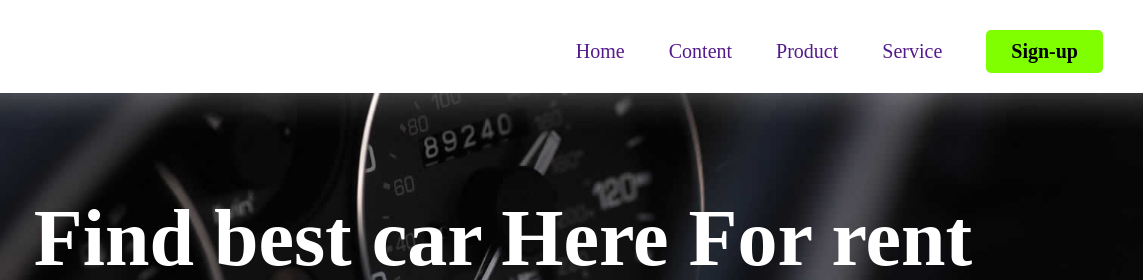
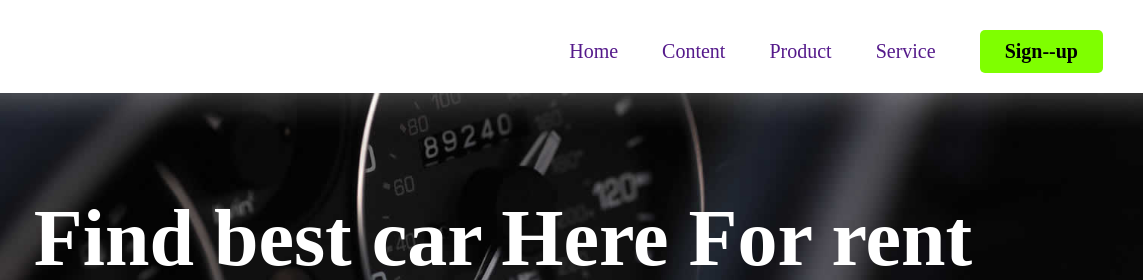
Before and after one commit to mahinosman123/car, a plain HTML site: page index.html in a window 1280 px wide. Shown: the top 280 px of the page, 137-1280 px from the left. Drawn offline with Linux system fonts and the light colour scheme.

Commit message:
first commooit

```diff
--- a/index.html
+++ b/index.html
@@ -24,7 +24,7 @@
                         <li><a href="">Content</a></li>
                         <li><a href="">Product</a></li>
                         <li><a href="">Service</a></li>
-                        <li><a href="" class="Sign-up">Sign-up</a></li>
+                        <li><a href="" class="Sign-up">Sign--up</a></li>
 
                     </ul>
 
```
